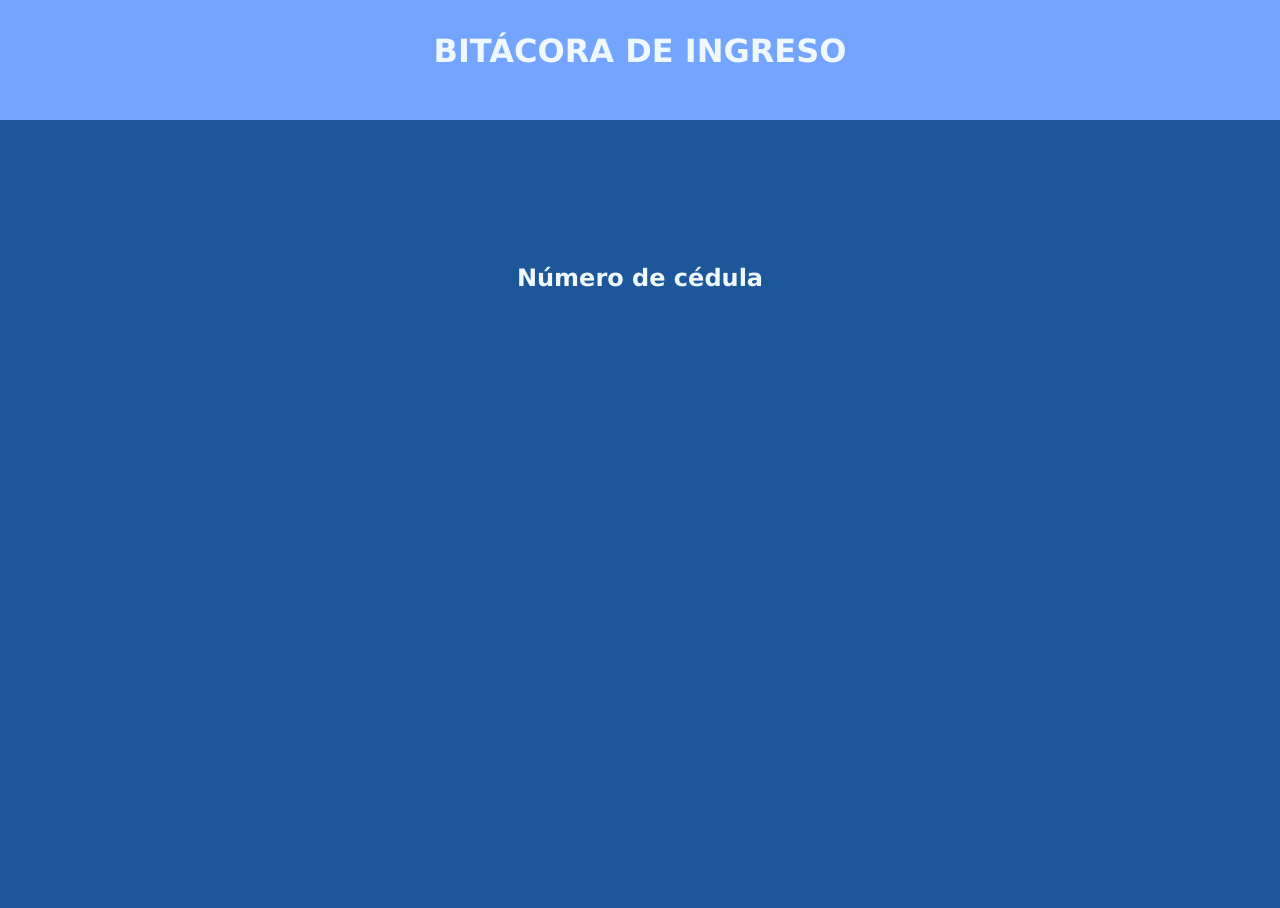
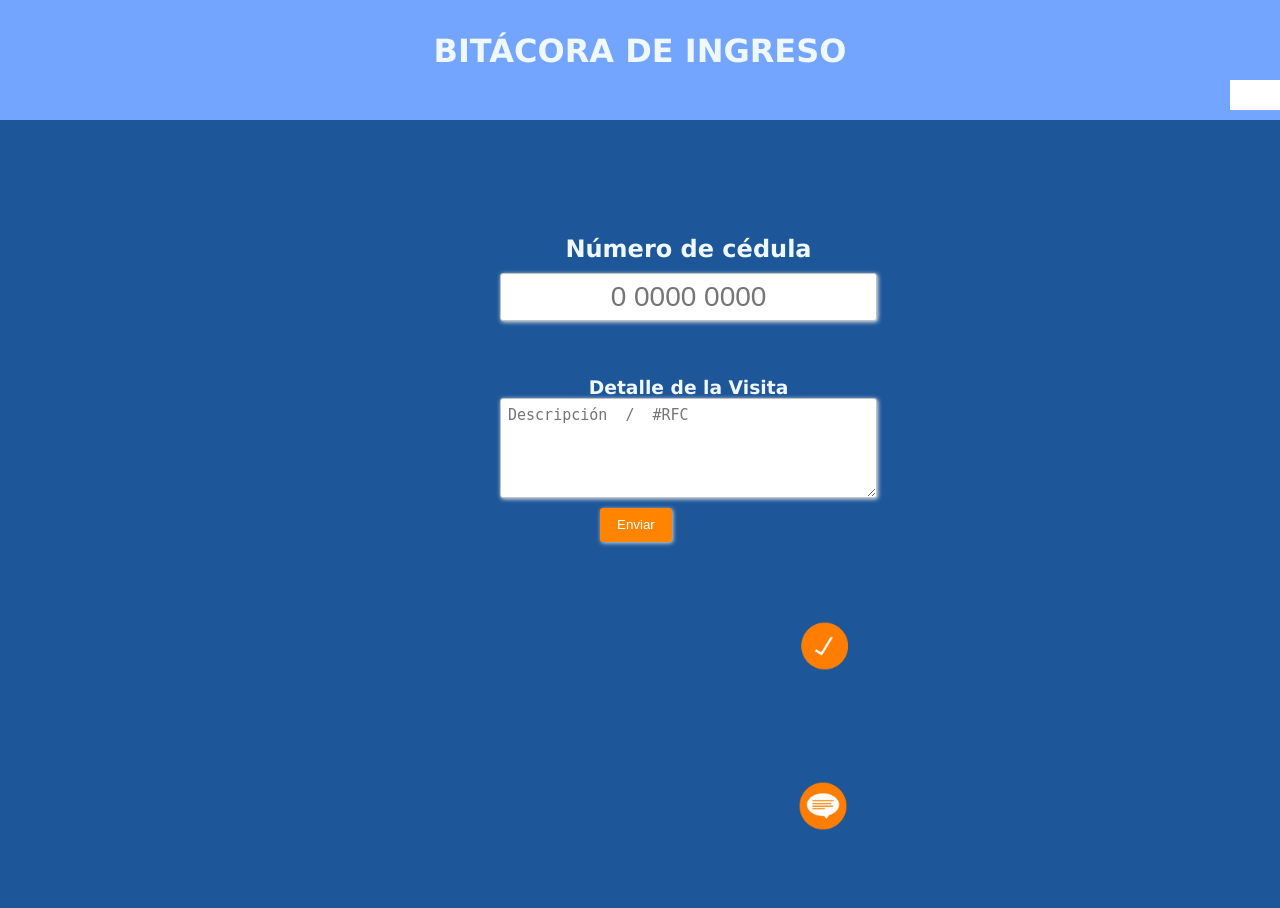
Before and after one commit to Car11/San_Pedro_DCTI_Bitacora, a PHP site: page / in a window 1280 px wide. Before the commit the page ends 287 px from the top, so only its background shows below. Run offline with PHP 8.4, Linux system fonts and the light colour scheme; the visitor is signed in with stand-in values (Sample User, id 1).

Commit message:
Estructura de divisiones

```diff
--- a/css/estilo.css
+++ b/css/estilo.css
@@ -32,14 +32,6 @@
     height:120px;
 	background:#73A5FF;
 }
-article{
-	position:relative;
-	height:560px;
-	background-repeat:no-repeat;
-	background-size:100% 100%;
-	background-position:center center;
-    /*background-color: red;*/
-}
 footer{
 	height:0px;
 	background:#73A5FF;
@@ -62,65 +54,23 @@
     display: block;
     position: relative;
 }
-
 span.required{
     color:red;
 }
-
 .contenido {
     padding:50px;
 	margin:10px auto;
-	width:500px;
-
-}
-/*
-.mensajeEntrada{
-	background:#FFAA54 ;
-	color:#FFFFFF;
-	text-align:center;
-	padding:4px;
-	font-size:large;
+	height:  500px;
+    width: 900;
 }
 
-.box{
-    position:fixed;
-    top:-200px;
-    left:30%;
-    right:30%;
-    background-color:#fff;
-    color:#7F7F7F;
-    padding:20px;
-    border:2px solid #ccc;
-    -moz-border-radius: 20px;
-    -webkit-border-radius:20px;
-    -khtml-border-radius:20px;
-    -moz-box-shadow: 0 1px 5px #333;
-    -webkit-box-shadow: 0 1px 5px #333;
-    z-index:101;
+#login{
+    display: block;
+    float: right;
+    width: 50;
+    height: 30px;
+    background: white;
 }
-
-a.boxclose{
-    float:right;
-    width:26px;
-    height:26px;
-    background:transparent url(images/cancel.png) repeat top left;
-    margin-top:-30px;
-    margin-right:-30px;
-    cursor:pointer;
-}
-
-.box h1{
-    border-bottom: 1px dashed #7F7F7F;
-    margin:-20px -20px 0px -20px;
-    padding:10px;
-    background-color:#FFEFEF;
-    color:#EF7777;
-    -moz-border-radius:20px 20px 0px 0px;
-    -webkit-border-top-left-radius: 20px;
-    -webkit-border-top-right-radius: 20px;
-    -khtml-border-top-left-radius: 20px;
-    -khtml-border-top-right-radius: 20px;
-}*/
 
 #error{
     display: block;
@@ -130,57 +80,44 @@
     font-size: 25px;
     border:1px solid #FFD83A;
 }
+#form{
+    float:left;
+    display: block;
+    padding-left: 310;
+    padding-right: 10;
+    height:auto;
+    width: auto;
+}
+#mensajes{
+    float:right;
+    margin: 0;
+    height: 350px;
+    width: 292px;
+    height: 350px;
+    margin-left: 5px;
 
-#form{
-    floa:left;
-    margin:0;
-    height: 150px;
-}
 
-#mensajes{
-    floa:right;
-    height: 150px;
-}
-
-#divcedula {
-	margin: 0 ;
-	float: left;
-}
-#divdetalle{
-	height:150px;
-	width:375px;
-	display: block;
-	margin: 0 auto;
-	float: left;
 }
 #checkingreso{
 	display:block;
-	margin: 0 auto;
+	float: left;
+    margin-top: 63;
+}
 
-	margin-left:10px;
+#salidaDetalle{
+    display: block;
+	margin-top: 223;
 }
-#salidaDetalle{
-	margin:0 auto;
-
-	margin-left:10px;
-	margin-top: 80px;
-}
-/*
-
-
-
-/
 
 .input-field{
-    /*width: 48%;*/
+    display: block;
     text-align: center;
-    margin-left: 110px;
+    margin: 0 auto;
 }
-
 .textarea-field{
-    width: 55%;
-    /*margin-right: 50px;*/
-    margin-left: 110px;
+    width: 100%;
+    display: block;
+    margin: 0;
     text-align: left;
     box-sizing: border-box;
     -webkit-box-sizing: border-box;
@@ -192,11 +129,9 @@
     border-radius: 3px;
     -webkit-border-radius: 3px;
     -moz-border-radius: 3px;
-    padding: 7px;
+    /*padding: 7px;*/
     outline: none;
 }
-
-
 .contenido .input-field{
     box-sizing: border-box;
     -webkit-box-sizing: border-box;
@@ -210,11 +145,10 @@
     -moz-border-radius: 3px;
     padding: 7px;
     outline: none;
-    font-size:24px;
+    font-size:28px;
     font-family: fantasy;
     color: grey;
 }
-
 .contenido .textarea-field{
     box-sizing: border-box;
     -webkit-box-sizing: border-box;
@@ -232,11 +166,6 @@
     color: grey;
     height: 100px;
 }
-
-.contenido,  .input-field2:focus, .input-field:focus, .textarea-field:focus {
-    /*border: 5px solid #0C0;*/
-}
-
 .contenido [type=submit],
 .contenido [type=button]{
     border: none;
@@ -249,8 +178,10 @@
     border-radius: 3px;
     -webkit-border-radius: 3px;
     -moz-border-radius: 3px;
-    margin-top: 10px;
-    margin-left: 110px;
+    display: block;
+    margin-left: 100;
+    margin-top: 10;
+
 }
 
 .contenido [type=submit]:hover,
--- a/index.php
+++ b/index.php
@@ -29,35 +29,60 @@
 <body>
     <header>
         <h1>BITÁCORA DE INGRESO</h1>
+        <div id="login"></div>
     </header>
-    <article>
         <div class="contenido" >
             <div id="error">Formato de cedula: 9 digitos sin guiones ni espacios</div>
-            <h2>Número de cédula</h2>
             <div id="form">
-                <!--<form  action="EnviaVisitante.php" method="POST">
-                    <div id="divcedula">
-                        <input type="text" maxlength="9" id="cedula" class="input-field" name="cedula" placeholder="0 0000 0000" title="Número de cédula separado con CEROS"   onkeypress="return isNumber(event)"/>
-                    </div>
-                    <div id="divdetalle">
-                        <h3>Detalle de la Visita</h3>
-                        <textarea type="text" class="textarea-field"  id = "detalle" name="detalle" placeholder="Descripción  /  #RFC" ></textarea>
-
-                        <input type="submit" value="Enviar" id="enviar" />
-                    </div>
-                </form> -->
+                <h2>Número de cédula</h2>
+                <form  action="EnviaVisitante.php" method="POST">
+                    <input type="text" maxlength="9" id="cedula" class="input-field" name="cedula" placeholder="0 0000 0000" title="Número de cédula separado con CEROS"   onkeypress="return isNumber(event)"/>
+                    <h3>Detalle de la Visita</h3>
+                    <textarea type="text" class="textarea-field"  id = "detalle" name="detalle" placeholder="Descripción  /  #RFC" ></textarea>
+                    <input type="submit" value="Enviar" id="enviar" />
+                </form>
             </div>
             <div id="mensajes">
-                <!--<div id="checkingreso"><img src="img/Check.png" height="50"  alt="logo"></div>
-                <div id="salidaDetalle">
-                    <img src="img/detalle.png" height="50"  alt="logo"  style="margin:0px"/>
-                </div>    -->
+                <div id="checkingreso"><img src="img/Check.png" height="50"  alt="logo"></div>
+                <div id="salidaDetalle"><img src="img/detalle.png" height="50"  alt="logo"/></div>
             </div>
         </div>
-    </article>
 <script>
-
-
+    var cedula = '<?php print $cedula; ?>';
+    var type = '<?php print $type; ?>';
+    //
+    $("#cedula").focus();
+    //
+   if(type == "NULL")
+    {
+    	//Oculta los iconos de mensajes
+        $( "#checkingreso" ).hide();
+        $("#salidaDetalle").hide();
+    }
+    else if(type == "IN")
+    {
+    	$("#salidaDetalle").hide();
+    	//mensaje bienvenida
+        $( "#checkingreso" ).fadeIn("slow", function(){
+             $( "#checkingreso" ).fadeOut(4000);
+        });
+    }
+    else if(type == "OUT")
+    {
+    	$( "#checkingreso" ).hide();
+        $("#salidaDetalle").show(); // MENSAJE editar detalle Y DAR OTRO CLIC ENVIAR
+        var f = document.getElementById('salidaDetalle');
+        setInterval(function() {
+            f.style.display = (f.style.display == 'none' ? '' : 'none');
+        }, 850);
+        var tDetalle= '<?php print json_encode($detalle); ?>';
+        tDetalle= tDetalle.replace(/"/g,'');
+        document.getElementById("detalle").value= tDetalle;
+        document.getElementById("cedula").value=cedula;
+        document.getElementById("cedula").readOnly = true;
+        $("#detalle").fadeIn(1000);
+        $("#detalle").focus();
+    }
 </script>
 </body>
 </html>
```
Also changed, not shown: php/Visitante.php (+7 -3 lines), EnviaPerfil.php (line endings or trailing spaces).
